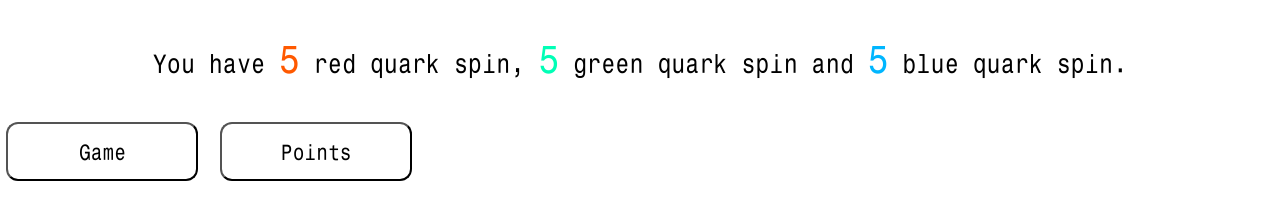
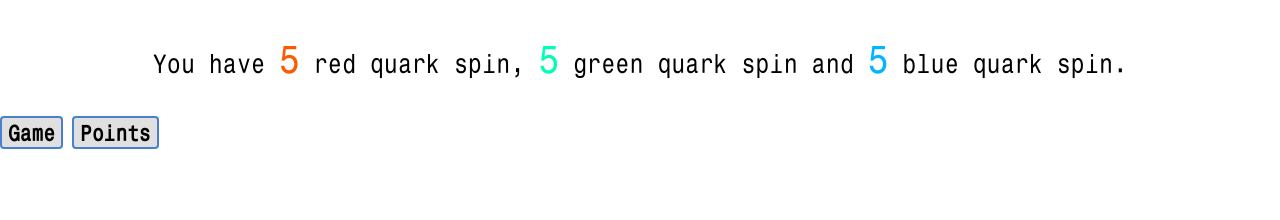
Before and after one commit to DeletedUser-0/the-quark-spin-theory, a plain HTML site: page index.html in a window 1280 px wide. Drawn offline with Linux system fonts and the light colour scheme.

Commit message:
style.css: 265 lines -> 263 lines

```diff
--- a/style.css
+++ b/style.css
@@ -216,42 +216,34 @@
 }
 
 /* Set height of body and the document to 100% to enable "full page tabs" */
-body, html {
+body,
+html {
     height: 100%;
     margin: 0;
     font-family: 'font';
     border-radius: 12px;
 }
 
-  /* Style tab links */
-  .tablink {
-    font-family: 'font';
-    background-color: white;
-    color: black;;
-    outline: none;
+/* Style tab links */
+.tablink {
+    background: #E0E0E0;
+    font-weight: bold;
+    border: 2px solid #4980CC;
+    border-radius: 4px;
+    transition-duration: 0.2s;
     cursor: pointer;
-    padding: 14px 17px;
-    font-size: 17px;
-    width: 15%;
-    border-radius: 12px;
 }
 
-  /* Style tab links */
-  .tablink {
-    font-family: 'font';
-    background-color: white;
-    color: black;;
-    outline: none;
-    cursor: pointer;
-    padding: 14px 17px;
-    font-size: 17px;
-    width: 15%;
-    border-radius: 12px;
-    margin: 0.5%;
+.tablink:hover {
+    color: #FFFFFF;
+    background: #4980CC;
+    font-weight: bold;
+    border: 2px solid #4980CC;
+    border-radius: 4px;
 }
 
-  /* Style the tab content (and add height:100% for full page content) */
-  .tabcontent {
+/* Style the tab content (and add height:100% for full page content) */
+.tabcontent {
     color: white;
     display: none;
 }
@@ -263,3 +255,9 @@ body, html {
 .line-height2 {
     line-height: 35px;
 }
+
+.upgraded2 {
+    font-family: 'font';
+    font-size: 125%;
+    color: black;
+}
```
